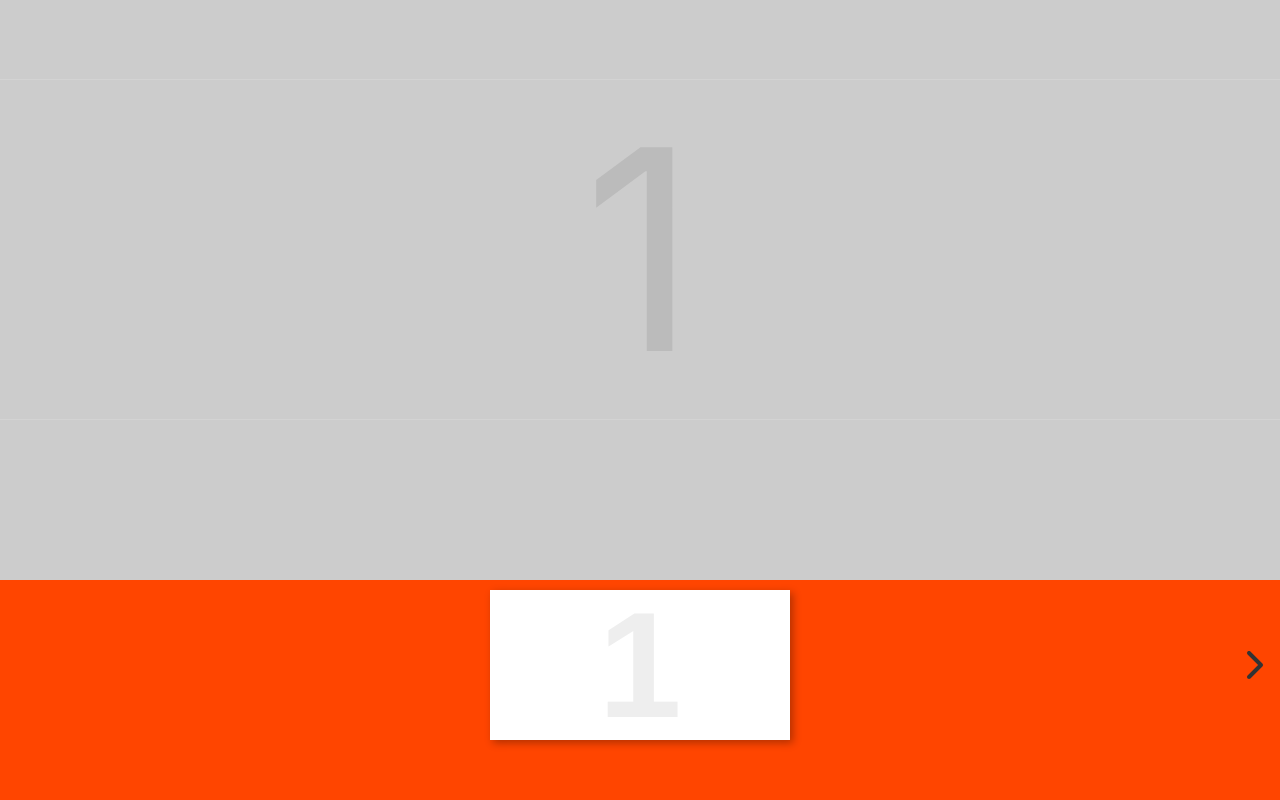
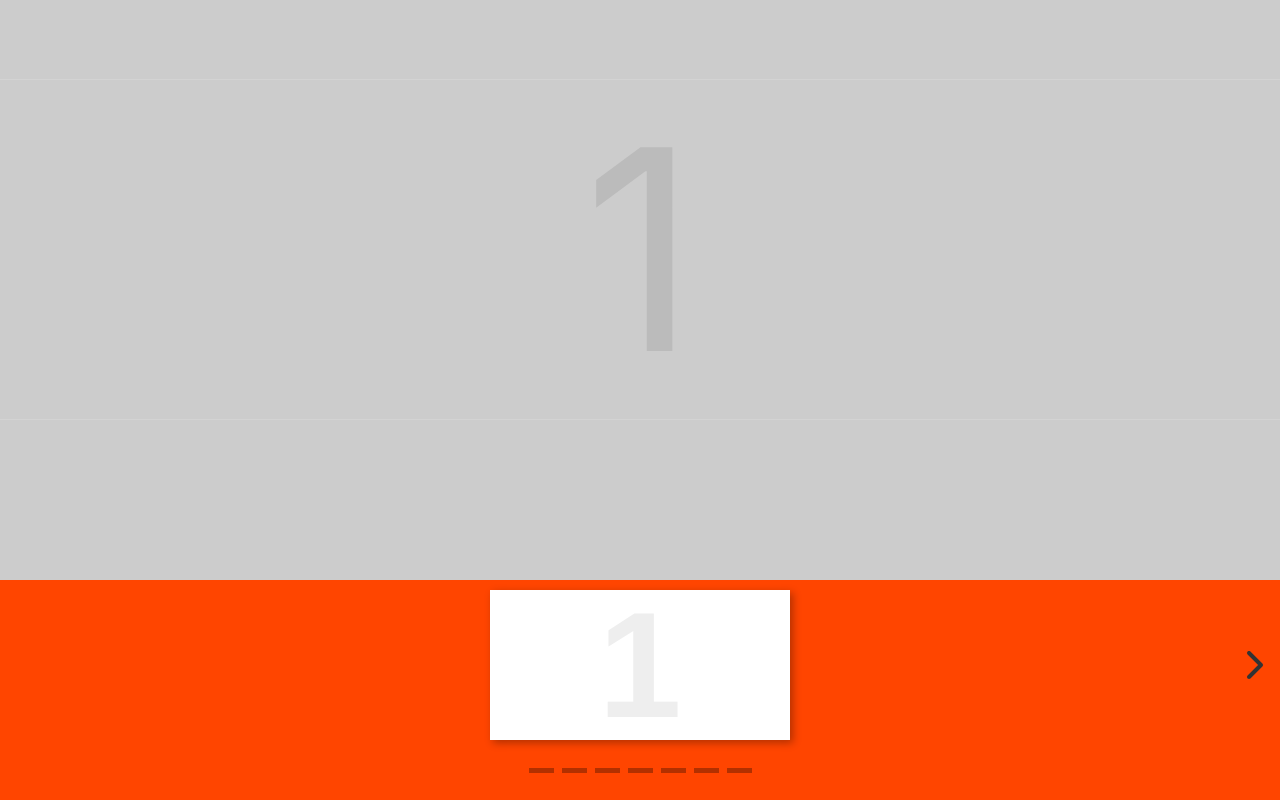
Before and after one commit to nicatspark/react-slider, a React (Create React App) app: page / in a window 1280 px wide. Built offline with nearby package versions, Linux system fonts and the light colour scheme.

Commit message:
Selectors added WIP.

```diff
--- /dev/null
+++ b/src/components/Selectors.js
@@ -0,0 +1,46 @@
+import React from 'react';
+import styled from 'styled-components';
+
+const SelectorContainer = styled.div`
+  width: 100%;
+  display: flex;
+  justify-content: center;
+  align-items: center;
+  flex-flow: row nowrap;
+  position: absolute;
+  top: 180px;
+`;
+
+const Selector = styled.div`
+  padding: 8px 4px;
+  cursor: pointer;
+  & > div {
+    width: 25px;
+    height: 5px;
+    background: rgb(0, 0, 0, 0.3);
+    transition: 200ms transform;
+  }
+  &:hover > div {
+    transform: scaleY(1.3);
+  }
+  &.selected > div {
+    background-color: rgba(0, 0, 0, 0.8);
+  }
+`;
+
+function Selectors({ cards, selectedCard }) {
+  return (
+    <SelectorContainer>
+      {cards.map((cardItem, i) => (
+        <Selector
+          key={i}
+          className={i === selectedCard ? 'selected' : null}
+        >
+          <div></div>
+        </Selector>
+      ))}
+    </SelectorContainer>
+  );
+}
+
+export default Selectors;
--- a/src/components/Slider.js
+++ b/src/components/Slider.js
@@ -1,4 +1,5 @@
 import React, { useRef } from 'react';
+import Selectors from './Selectors';
 import styled from 'styled-components';
 import { debounce } from 'lodash';
 import feather, {
@@ -112,6 +113,7 @@ function Slider({
       sliderContainer.current.scrollLeft /
         sliderContainer.current.offsetWidth,
     );
+    // setSelectedCard(selectedCardnr);
     if (selectedCardnr === 0) isScrollBegining();
     else if (selectedCardnr >= cards.length - 1) isScrollEnd();
     else isScrollMiddle();
@@ -143,6 +145,25 @@ function Slider({
   // Store width of one section in preparation for a desktop view.
   React.useEffect(() => {
     setSectionWidth(cardEl.current.offsetWidth);
+    document.querySelector('.cards-container').addEventListener(
+      'scroll',
+      debounce(scrollStart, 200, {
+        leading: true,
+        trailing: false,
+      }),
+    );
+    function scrollStart() {
+      console.log('start scrolling');
+    }
+    return () => {
+      document.querySelector('.cards-container').removeEventListener(
+        'scroll',
+        debounce(scrollStart, 200, {
+          leading: true,
+          trailing: false,
+        }),
+      );
+    };
   }, []);
 
   // Get called debounced at the trailing end, ie when motion stops.
@@ -179,6 +200,7 @@ function Slider({
           </CardSection>
         ))}
       </CardsContainer>
+      <Selectors cards={cards} selectedItem={selectedCard} />
       <ChevronDiv
         left
         cardHeight={cardHeight}
```
